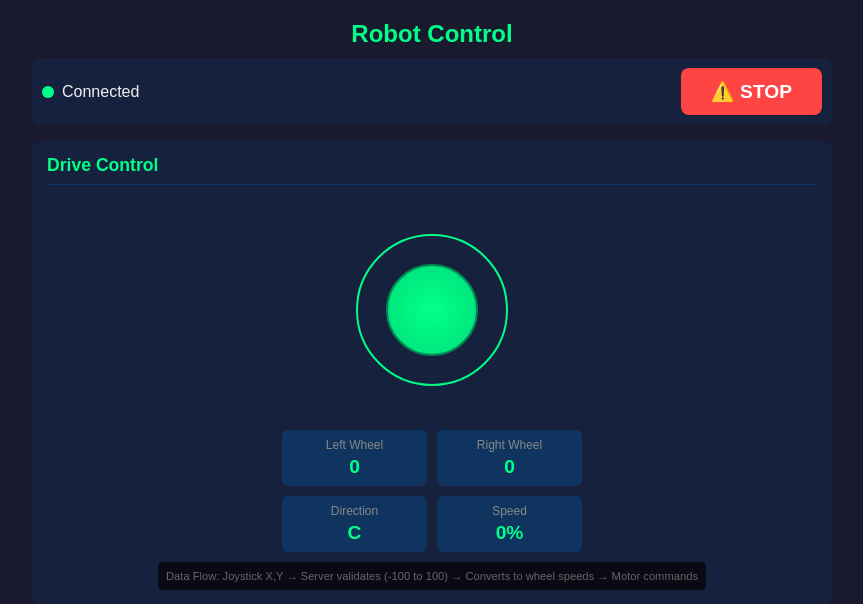
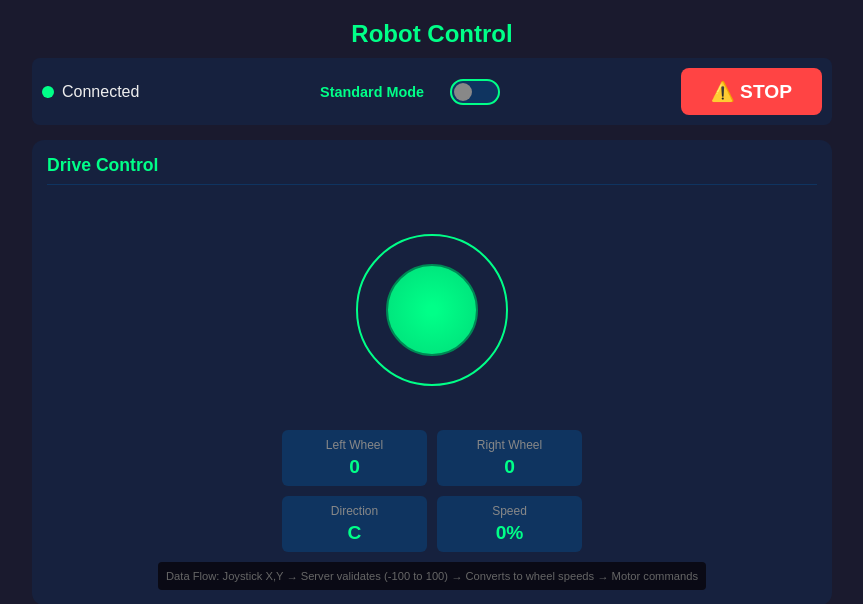
Before and after one commit to kygiese/robot, a Flask app: page / in a window 1280 px wide. Shown: the top 604 px of the page, without its empty margins (208-1071 px from the left). Run offline with Flask 3, Linux system fonts and the light colour scheme.

Commit message:
Add toggle switch for Active Response mode in web interface
Co-authored-by: BigChalupa68 <77936601+BigChalupa68@users.noreply.github.com>

```diff
--- a/static/style.css
+++ b/static/style.css
@@ -50,6 +50,74 @@ body {
 
         .status-dot.connected {
             background: #00ff88;
+        }
+
+        .control-mode {
+            display: flex;
+            align-items: center;
+            gap: 10px;
+        }
+
+        .switch-label {
+            display: flex;
+            align-items: center;
+            gap: 10px;
+            font-size: 0.9em;
+            cursor: pointer;
+        }
+
+        #modeLabel {
+            min-width: 120px;
+            color: #00ff88;
+            font-weight: bold;
+        }
+
+        /* Toggle Switch Styles */
+        .toggle-switch {
+            position: relative;
+            display: inline-block;
+            width: 50px;
+            height: 26px;
+        }
+
+        .toggle-switch input {
+            opacity: 0;
+            width: 0;
+            height: 0;
+        }
+
+        .toggle-slider {
+            position: absolute;
+            cursor: pointer;
+            top: 0;
+            left: 0;
+            right: 0;
+            bottom: 0;
+            background-color: #0f3460;
+            border: 2px solid #00ff88;
+            transition: .3s;
+            border-radius: 26px;
+        }
+
+        .toggle-slider:before {
+            position: absolute;
+            content: "";
+            height: 18px;
+            width: 18px;
+            left: 2px;
+            bottom: 2px;
+            background-color: #888;
+            transition: .3s;
+            border-radius: 50%;
+        }
+
+        .toggle-switch input:checked + .toggle-slider {
+            background-color: #00ff88;
+        }
+
+        .toggle-switch input:checked + .toggle-slider:before {
+            background-color: #0f3460;
+            transform: translateX(24px);
         }
 
         .stop-btn {
--- a/templates/index.html
+++ b/templates/index.html
@@ -16,6 +16,15 @@
             <div class="status-indicator">
                 <div class="status-dot" id="statusDot"></div>
                 <span id="statusText">Connecting...</span>
+            </div>
+            <div class="control-mode">
+                <label class="switch-label">
+                    <span id="modeLabel">Standard Mode</span>
+                    <label class="toggle-switch">
+                        <input type="checkbox" id="activeModeToggle" onchange="toggleControlMode()">
+                        <span class="toggle-slider"></span>
+                    </label>
+                </label>
             </div>
             <button class="stop-btn" id="stopBtn" onclick="emergencyStop()">⚠️ STOP</button>
         </div>
@@ -128,6 +137,7 @@
         let currentJoyY = 0;
         let heartbeatInterval = null;
         let driveInterval = null;
+        let activeMode = false;  // Control mode: false=standard, true=active response
 
         // ============== Debug Logging ==============
         function log(message, type = 'info') {
@@ -238,16 +248,36 @@
             sendDriveCommand();
         });
 
+        // ============== Control Mode ==============
+        function toggleControlMode() {
+            activeMode = document.getElementById('activeModeToggle').checked;
+            const modeLabel = document.getElementById('modeLabel');
+
+            if (activeMode) {
+                modeLabel.textContent = 'Active Response';
+                log('Active Response Mode: Controls respond in real-time', 'success');
+            } else {
+                modeLabel.textContent = 'Standard Mode';
+                log('Standard Mode: Controls respond when released', 'success');
+            }
+        }
+
         // ============== Head Control ==============
         function updatePan(value) {
             document.getElementById('panValue').textContent = value;
+            // In active mode, send command immediately while moving
+            if (activeMode) {
+                sendPan(value);
+            }
         }
 
         function sendPan(value) {
             apiPost('/api/head/pan', { position: parseInt(value) })
                 .then(result => {
                     if (result.status === 'ok') {
-                        log(`Pan set to ${result.head_pan}`, 'success');
+                        if (!activeMode) {
+                            log(`Pan set to ${result.head_pan}`, 'success');
+                        }
                     }
                 })
                 .catch(() => {});
@@ -261,13 +291,19 @@
 
         function updateTilt(value) {
             document.getElementById('tiltValue').textContent = value;
+            // In active mode, send command immediately while moving
+            if (activeMode) {
+                sendTilt(value);
+            }
         }
 
         function sendTilt(value) {
             apiPost('/api/head/tilt', { position: parseInt(value) })
                 .then(result => {
                     if (result.status === 'ok') {
-                        log(`Tilt set to ${result.head_tilt}`, 'success');
+                        if (!activeMode) {
+                            log(`Tilt set to ${result.head_tilt}`, 'success');
+                        }
                     }
                 })
                 .catch(() => {});
@@ -282,13 +318,19 @@
         // ============== Waist Control ==============
         function updateWaist(value) {
             document.getElementById('waistValue').textContent = value;
+            // In active mode, send command immediately while moving
+            if (activeMode) {
+                sendWaist(value);
+            }
         }
 
         function sendWaist(value) {
             apiPost('/api/waist', { position: parseInt(value) })
                 .then(result => {
                     if (result.status === 'ok') {
-                        log(`Waist set to ${result.waist}`, 'success');
+                        if (!activeMode) {
+                            log(`Waist set to ${result.waist}`, 'success');
+                        }
                     }
                 })
                 .catch(() => {});
```
